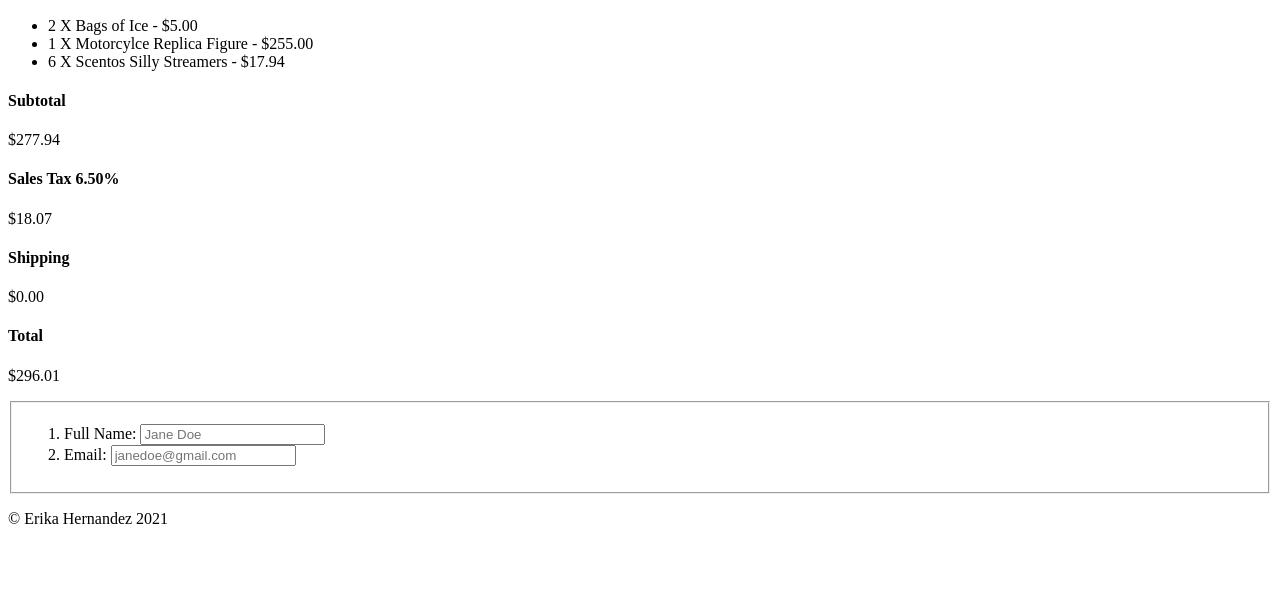
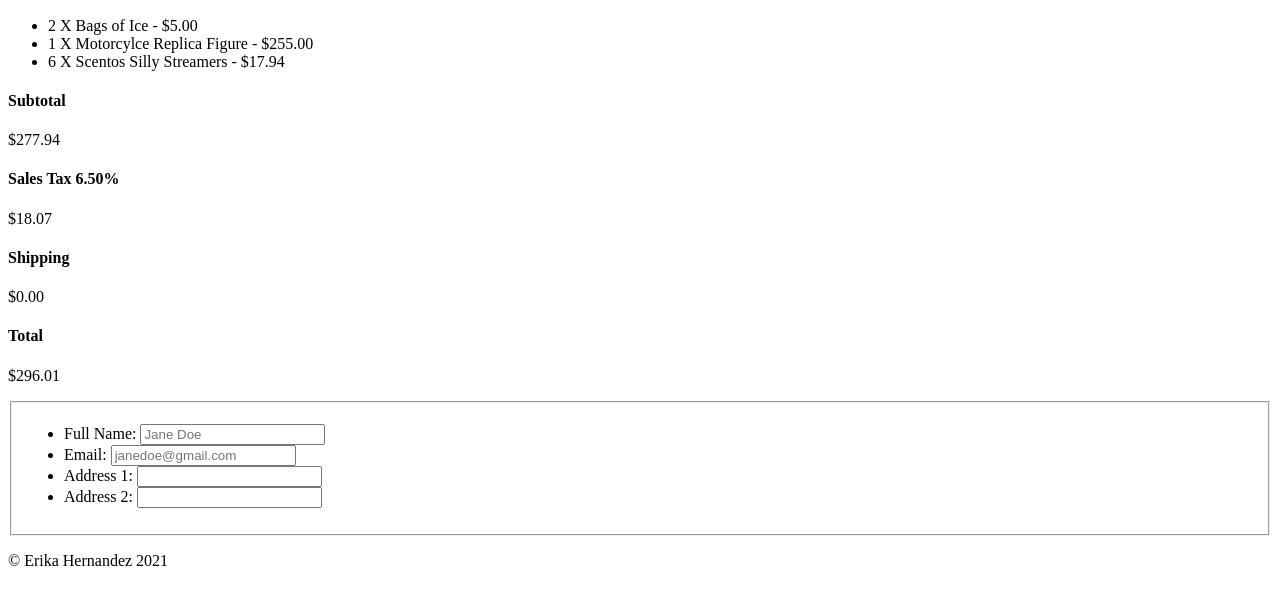
Before and after one commit to erikaghernandez/project-one, a plain HTML site: page shipping/index.html in a window 1280 px wide. Shown: the part 195-800 px from the top of the page. Drawn offline with Linux system fonts and the light colour scheme.

Commit message:
Add address form input

```diff
--- a/shipping/index.html
+++ b/shipping/index.html
@@ -37,7 +37,7 @@
     </section>
     <form id="shipping-form" aria-labelledby="label-shipping">
       <fieldset name="shipping-form">
-        <ol>
+        <ul>
           <li>
             <label for="shipping-name"> Full Name: </label>
             <input type="text" name="shipping-name" id="shipping-name"
@@ -48,7 +48,15 @@
             <input type="email" name="email" id="email"
             placeholder="janedoe@gmail.com"/>
           </li>
-        </ol>
+          <li>
+            <label for="address-one">Address 1: </label>
+            <input type="text" name="address-one" id="address-one"/>
+          </li>
+          <li>
+            <label for="address-two">Address 2: </label>
+            <input type="text" name="address-two" id="address-two"/>
+          </li>
+        </ul>
       </fieldset>
     </form>
 
```
